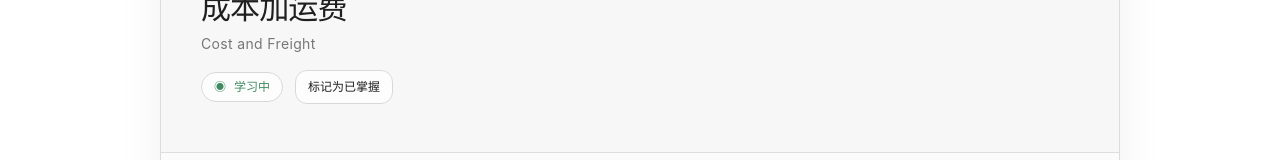
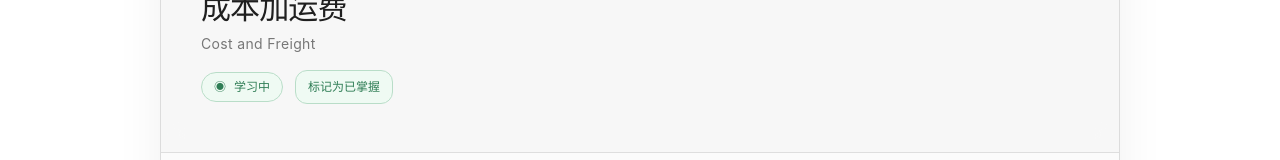
Before and after one commit to fjt926849-design/tradelearn, a Next.js app: page /terms/cfr in a window 1280 px wide. Shown: the part 429-589 px from the top of the page. Built offline with nearby package versions, Linux system fonts and the light colour scheme; no server answers.

Commit message:
style: turn progress states into colored buttons

```diff
--- a/components/terms/TermProgressAction.tsx
+++ b/components/terms/TermProgressAction.tsx
@@ -12,14 +12,18 @@ export default function TermProgressAction({ termId }: { termId: string }) {
   }, [markOpened, termId]);
 
   const isMastered = status === "mastered";
-  const statusColor = isMastered ? "#c24141" : status === "learning" ? "#3f8a60" : "#666";
+  const statusColor = isMastered ? "#b33a3a" : status === "learning" ? "#2f7d55" : "#666";
+  const statusBorder = isMastered ? "#edb7b7" : status === "learning" ? "#b9ddc8" : "#d8d8d8";
+  const statusBackground = isMastered ? "#fff2f2" : status === "learning" ? "#effaf3" : "#f7f7f7";
+  const actionColor = isMastered ? "#b33a3a" : "#2f7d55";
+  const actionBackground = isMastered ? "#fff2f2" : "#effaf3";
   return (
     <div className="mt-4 flex flex-wrap items-center gap-3">
-      <span className="inline-flex items-center gap-2 rounded-full border bg-white/70 px-3 py-1.5 text-xs" style={{ borderColor: "#d8d8d8", color: statusColor }}>
+      <span className="inline-flex items-center gap-2 rounded-full border px-3 py-1.5 text-xs font-medium" style={{ borderColor: statusBorder, color: statusColor, background: statusBackground }}>
         <span aria-hidden="true">{isMastered ? "●" : status === "learning" ? "◉" : "○"}</span>
         {isMastered ? "已掌握" : status === "learning" ? "学习中" : "未开始"}
       </span>
-      <button type="button" onClick={() => (isMastered ? markNew(termId) : markMastered(termId))} className="rounded-xl border bg-white/75 px-3 py-2 text-xs font-medium transition hover:bg-white" style={{ borderColor: "#d8d8d8" }}>
+      <button type="button" onClick={() => (isMastered ? markNew(termId) : markMastered(termId))} className="rounded-xl border px-3 py-2 text-xs font-medium transition hover:brightness-95" style={{ borderColor: statusBorder, color: actionColor, background: actionBackground }}>
         {isMastered ? "取消掌握" : "标记为已掌握"}
       </button>
     </div>
```
Also changed, not shown: app/progress/page.tsx (+1 -1 lines).
